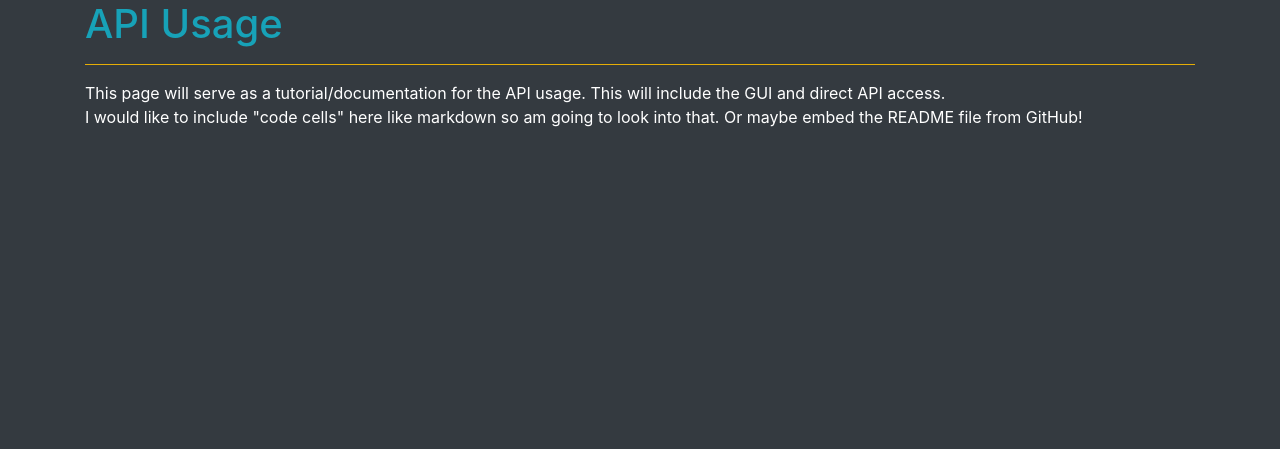
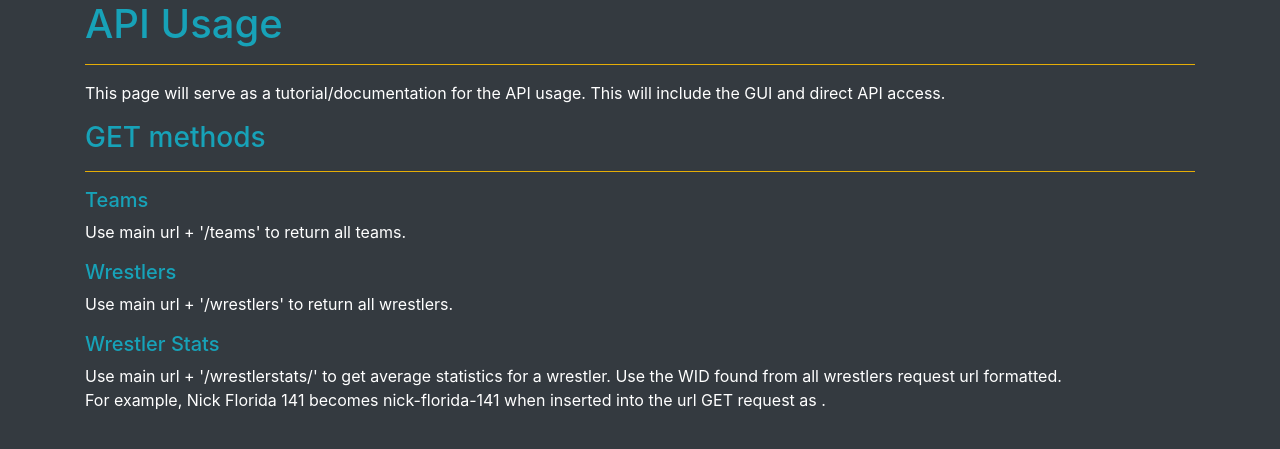
Before and after one commit to nanthony007/vws-api, a Flask app: page /usage in a window 1280 px wide. Shown: the part 56-505 px from the top of the page. Run offline with Flask 2, Linux system fonts and the light colour scheme; some libraries are stand-ins or nearby versions.

Commit message:
Adds API functionality: list of teams, list of wrestlers, wrestler stats

```diff
--- a/app.py
+++ b/app.py
@@ -1,7 +1,8 @@
 import os
-from flask import Flask
-from flask import flash, g, redirect, render_template, request, session, url_for
+import pandas as pd
+from flask import Flask, jsonify, flash, g, redirect, render_template, request, session, url_for
 from flask_sqlalchemy import SQLAlchemy
+from flask_restful import Resource, Api
 
 # Configuration lines
 app = Flask(__name__)
@@ -11,8 +12,9 @@
 app.config["TEMPLATES_AUTO_RELOAD"] = True
 app.config['SQLALCHEMY_TRACK_MODIFICATIONS'] = False
 app.config["SECRET_KEY"] = 'dev'
-db = SQLAlchemy(app)
-
+db = SQLAlchemy(app)  # connects database
+api = Api(app)  # configures api
+df = pd.read_csv('VWS.csv')
 
 ### MODELS SECTION
 # User table with fields
@@ -90,3 +92,29 @@
     session.clear()
     flash('Logout successful', 'success')
     return render_template('logout.html')
+
+
+### API SECTION
+# Get list of teams
+class TeamList(Resource):
+    def get(self):
+        df_teams = sorted(df.Team1.unique())
+        return {i:x for i,x in enumerate(df_teams)}
+
+# Get list of wrestlers
+class WrestlerList(Resource):
+    def get(self):
+        df_wrestlers = sorted(df.WID.unique())
+        return {i:x for i,x in enumerate(df_wrestlers)}
+
+# Get stats for a wrestler
+class WrestlerStats(Resource):
+    def get(self, wid):
+        wid_changed = wid.replace('-', ' ').title()
+        df_wrestler_stats = df.groupby('WID').mean().loc[wid_changed]
+        return df_wrestler_stats.to_json(orient='index', double_precision=2)
+
+# Add resources to api
+api.add_resource(TeamList, '/api/v1/teams')
+api.add_resource(WrestlerList, '/api/v1/wrestlers')
+api.add_resource(WrestlerStats, '/api/v1/wrestlerstats/<string:wid>')
--- a/templates/usage.html
+++ b/templates/usage.html
@@ -7,9 +7,23 @@
 <p class="text-white">
   This page will serve as a tutorial/documentation for the API usage.
   This will include the GUI and direct API access.
-<br />
-  I would like to include "code cells" here like markdown so am going
-  to look into that.  Or maybe embed the README file from GitHub!
 </p>
 
+<h3 class="text-info">GET methods</h3>
+<hr class="bg-warning" />
+
+<h5 class="text-info">Teams</h5>
+<p class="text-white">Use main url + '/teams' to return all teams.</p>
+
+<h5 class="text-info">Wrestlers</h5>
+<p class="text-white">Use main url + '/wrestlers' to return all wrestlers.</p>
+
+<h5 class="text-info">Wrestler Stats</h5>
+<p class="text-white">Use main url + '/wrestlerstats/<string:wid>'
+   to get average statistics for a wrestler.  Use the WID found from all
+   wrestlers request url formatted.
+   <br />
+   For example, Nick Florida 141 becomes
+   nick-florida-141 when inserted into the url GET request as <string:wid>.</p>
+
 {% endblock %}
```
